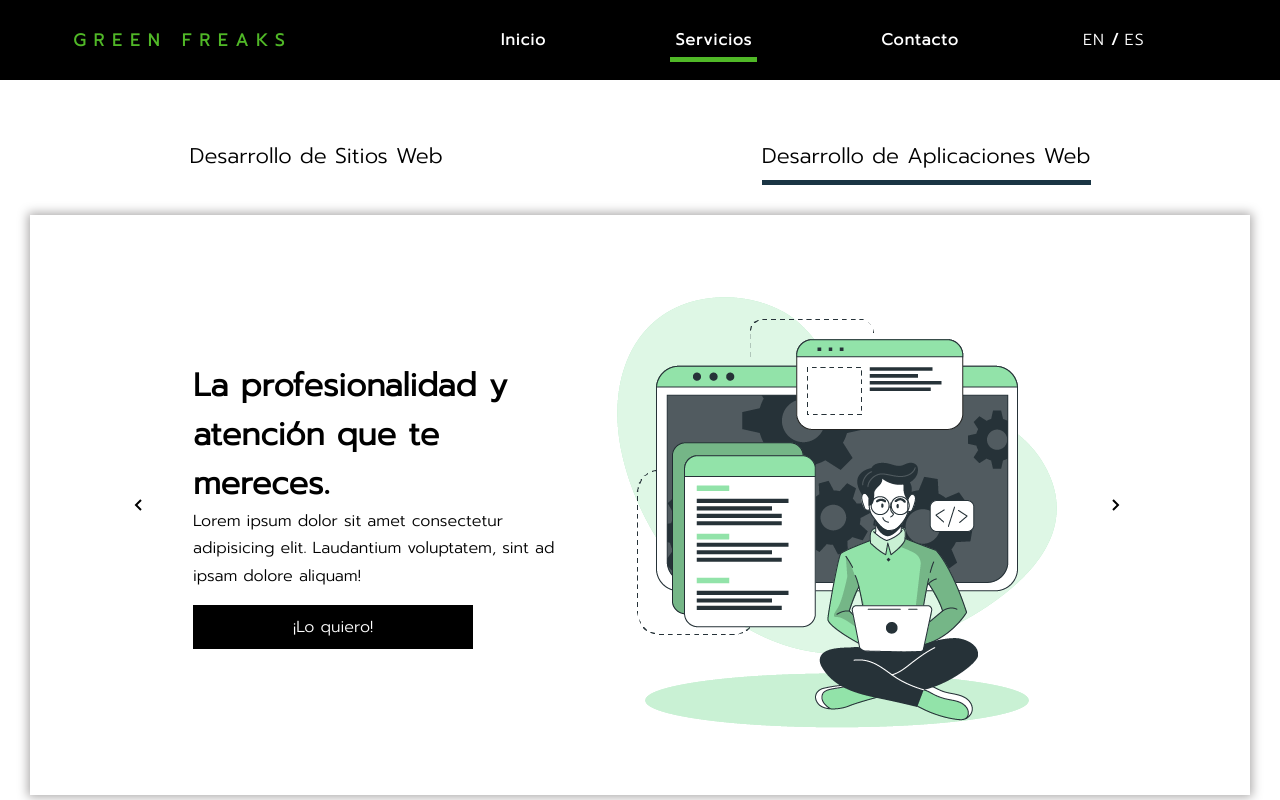
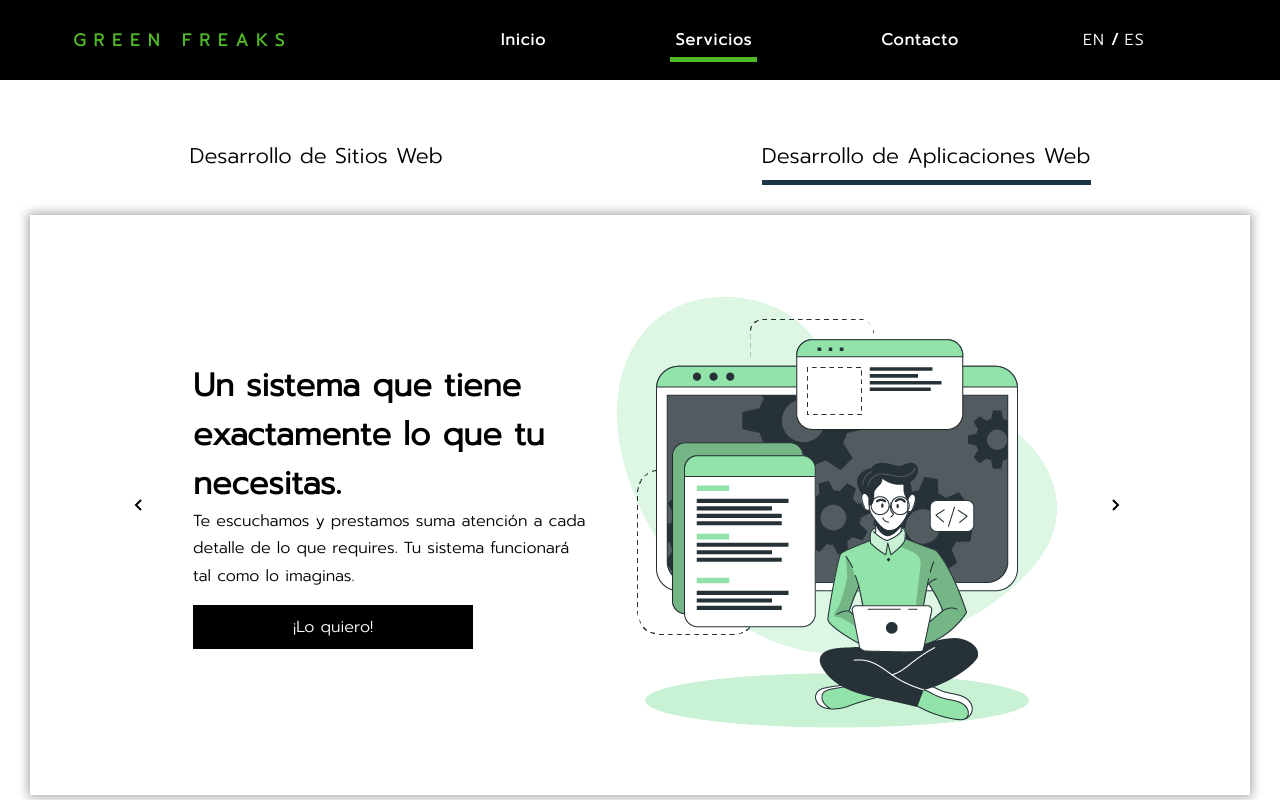
Before and after one commit to greenfreaks/greenfreaks, a website: page sections/slider_apps.html in a window 1280 px wide. Shown: the top 800 px of the page. Drawn offline with Linux system fonts and the light colour scheme.

Commit message:
Se agregan textos a la sección del slide de apps

```diff
--- a/sections/slider_apps.html
+++ b/sections/slider_apps.html
@@ -56,10 +56,10 @@
                     <img src="../assets/icons/leftArrow.svg" class="slider__arrow--left beforeSlide" alt="flecha izquierda">
                     <section class="slider__body slider__body--show" data-id="1">
                         <div class="slider__text">
-                            <h2 class="subtitle">La profesionalidad y atención que te mereces.</h2>
+                            <h2 class="subtitle">Un sistema que tiene exactamente lo que tu necesitas.</h2>
                             <p class="slider__review">
-                                Lorem ipsum dolor sit amet consectetur adipisicing elit. Laudantium voluptatem, sint ad
-                                ipsam dolore aliquam!
+                                Te escuchamos y prestamos suma atención a cada detalle de lo que requires.
+                                Tu sistema funcionará tal como lo imaginas.
                             </p>
                             <a class="lgBtn black whiteTx" href="#">¡Lo quiero!</a>
                         </div>
@@ -70,10 +70,11 @@
                     </section>
                     <section class="slider__body" data-id="2">
                         <div class="slider__text">
-                            <h2 class="subtitle">Estética increíble en cualquier dispositivo.</h2>
+                            <h2 class="subtitle">Te capacitamos.</h2>
                             <p class="slider__review">
-                                Lorem ipsum dolor sit amet consectetur adipisicing elit. Laudantium voluptatem, sint ad
-                                ipsam dolore aliquam!
+                                Una vez que tu aplicación esté en perfecto  funcionamiento, te enseñamos cómo usarlo.
+                                Resolveremos cualquier duda que tengas. Sin mencionar que dentro de tu aplicación encontrarás
+                                un instructivo. Si aún tienes preguntas, no te preocupes ¡Te damos atención directa!
                             </p>
                             <a class="lgBtn black whiteTx" href="#">¡Lo quiero!</a>
                         </div>
@@ -84,10 +85,10 @@
                     </section>
                     <section class="slider__body" data-id="3">
                         <div class="slider__text">
-                            <h2 class="subtitle">Revasa los límites de velocidad.</h2>
+                            <h2 class="subtitle">Trabaja con tu aplicación desde donde quiera que estés.</h2>
                             <p class="slider__review">
-                                Lorem ipsum dolor sit amet consectetur adipisicing elit. Laudantium voluptatem, sint ad
-                                ipsam dolore aliquam!
+                                ¿En tu lugar de trabajo? ¿De vacaciones? Desde una tablet, computadora o desde tu celular, puedes
+                                usar tu aplicación sin ningún incoveniente ¡Tu tienes el control!
                             </p>
                             <a class="lgBtn black whiteTx" href="#">¡Lo quiero!</a>
                         </div>
@@ -123,7 +124,7 @@
                     <p>Todos los derechos reservados</p>
                 </li>
                 <li>
-                    <p>Made By <a href="#">Mario Sandoval Velázquez</a></p>
+                    <p>Made By <a href="https://www.linkedin.com/in/mariosandovalvel%C3%A1zquez/" target="_blank">Mario Sandoval Velázquez</a></p>
                 </li>
             </ul>
         </div>
```
Also changed, not shown: index.html (+2 -2 lines), sections/contacto.html (+1 -1 lines), sections/slider_web.html (+2 -2 lines).
